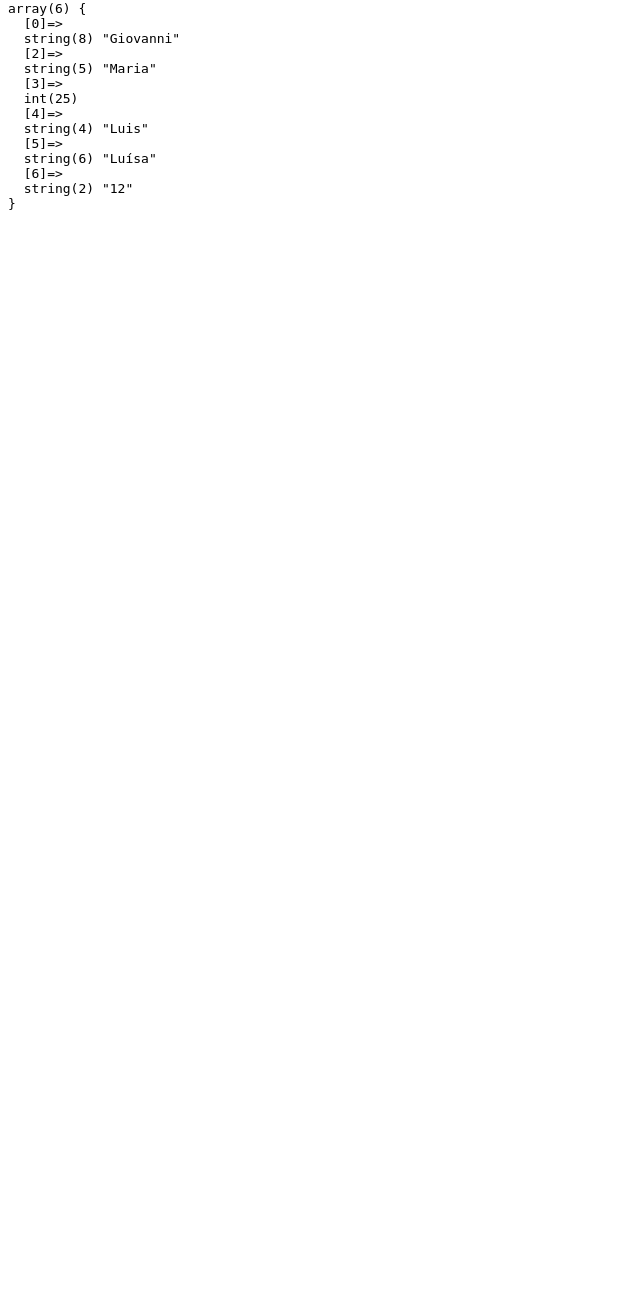
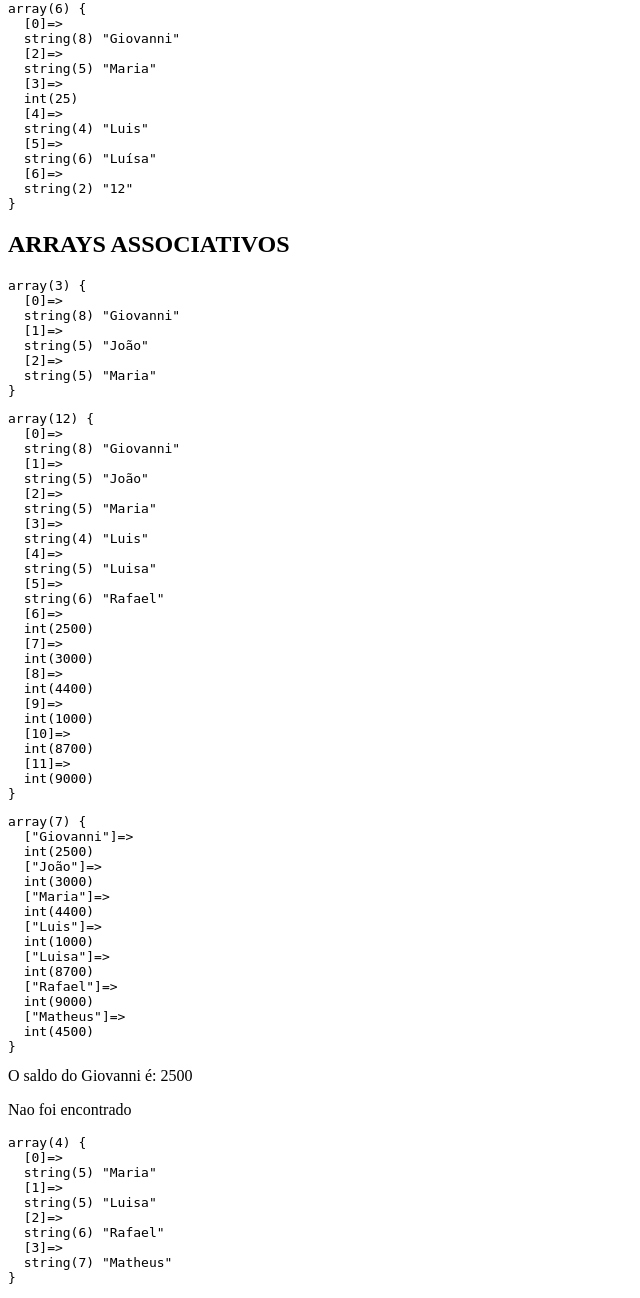
Before and after one commit to AlexKawamura/Learning-PHP, a PHP site: page / in a window 1280 px wide. Shown: the part 854-2152 px from the top of the page, without its empty margins (0-640 px from the left). Before the commit the page ends 1064 px from the top, so only its background shows below. Run offline with PHP 8.4, Linux system fonts and the light colour scheme.

Commit message:
Arrays associativos

```diff
--- a/manipulando-arrays/index.php
+++ b/manipulando-arrays/index.php
@@ -61,3 +61,53 @@ var_dump ($correntistas_e_compras);
 ArrayUtils::remover(12, $correntistas_e_compras);
 var_dump($correntistas_e_compras);
 echo "</pre>";
+/*-----------------------------------------------------------------------------------*/
+echo "<h2>ARRAYS ASSOCIATIVOS</h2>";
+
+$correntistas = ["Giovanni", "João", "Maria", "Luis", "Luisa", "Rafael"];
+$correntistasNaoPagantes = ["Luis", "Luisa", "Rafael",];
+$saldos = [2500, 3000, 4400, 1000, 8700, 9000];
+
+$array_associativo = [
+    "Giovanni" => 2500,
+    "João" => 3000,
+    "Maria" => 4400
+];
+
+/* array_diff -> Retorna um array contendo os elementos diferentes entre dois arrays */
+$correntistasPagantes = array_diff($correntistas, $correntistasNaoPagantes);
+
+echo "<pre>";
+var_dump ($correntistasPagantes);
+echo "</pre>";
+
+/* array_merge -> Junta dois arrays em um só, contudo ele apenas adiciona um array em
+ * outro, ele não faz a associação entre os arrays */
+$relacionados = array_merge($correntistas, $saldos);
+
+echo "<pre>";
+var_dump ($relacionados);
+echo "</pre>";
+
+/* array_combine -> Faz a associação entre os arrays, transformando um deles em chaves */
+$combinados = array_combine($correntistas, $saldos);
+
+$combinados["Matheus"] = 4500;
+
+echo "<pre>";
+var_dump ($combinados);
+echo "</pre>";
+
+echo "O saldo do Giovanni é: {$combinados["Giovanni"]}";
+
+if(array_key_exists("Joao", $combinados)){
+    echo "<p>O saldo do João é: {$combinados["Joao"]}</p>";
+} else {
+    echo "<p>Nao foi encontrado</p>";
+}
+
+$maiores = ArrayUtils::maiorSaldo(3000, $combinados);
+
+echo "<pre>";
+var_dump ($maiores);
+echo "</pre>";
--- a/manipulando-arrays/src/Alura/ArrayUtils.php
+++ b/manipulando-arrays/src/Alura/ArrayUtils.php
@@ -28,4 +28,14 @@ class ArrayUtils {
             echo "Não foi encontrado no array";
         }
     }
+
+    public static function maiorSaldo(int $saldo, array $array):array {
+        $correntitasComSaldoMaior = array();
+        foreach ($array as $chave => $valor) {
+            if ($valor > $saldo) {
+                $correntitasComSaldoMaior[] = $chave;
+            }
+        }
+        return $correntitasComSaldoMaior;
+    }
 }
```
